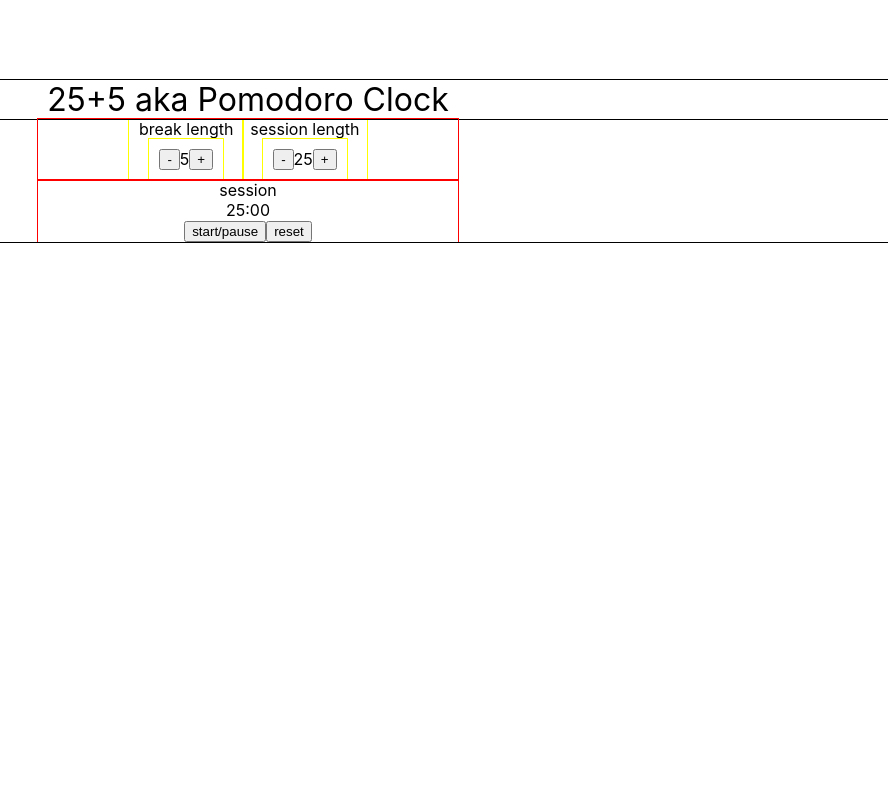
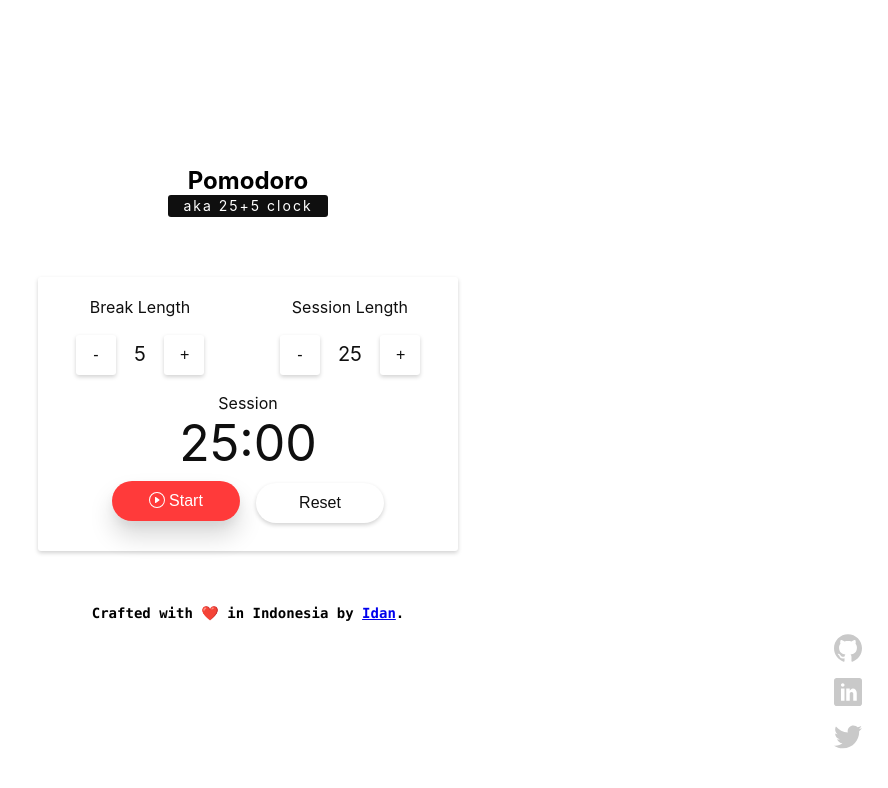
Before and after one commit to onpilot/js-pomodoro, a React (Create React App) app: page / in a window 1280 px wide. Shown: the top 788 px of the page, without its empty margins (392-1280 px from the left). Built offline with nearby package versions, Linux system fonts and the light colour scheme.

Commit message:
final revamp

```diff
--- a/src/App.css
+++ b/src/App.css
@@ -5,16 +5,44 @@
 * {
   box-sizing: border-box;
 }
-
+:root {
+  --light-red: #ff5454;
+  --dark-red: #ff3a3a;
+  --black: #0f0f0f;
+  --dim-white: #efefef;
+  --shadow: rgba(0, 0, 0, 0.15);
+}
+.center {
+  height: 100vh;
+  display: flex;
+  flex-direction: column;
+  justify-content: center;
+  /* border: 1px solid red; */
+}
 .app {
   width: 100%;
-  margin-top: 80px;
-  outline: 1px solid black;
+  /* margin-top: 40px; */
+  /* outline: 1px solid black; */
 }
-.app-title {
+.app-name {
   text-align: center;
-  font-size: 2rem;
-  outline: 1px solid black;
+  margin-bottom: 60px;
+  /* outline: 1px solid black; */
+}
+.app-name-title {
+  font-size: 24px;
+  font-weight: bold;
+}
+.app-name-sub {
+  width: 160px;
+  color: white;
+  background-color: var(--black);
+  font-size: 14px;
+  line-height: 14px;
+  letter-spacing: 2px;
+  border-radius: 3px;
+  padding: 4px;
+  margin: auto;
 }
 
 .app-main {
@@ -22,23 +50,27 @@
   max-width: 420px;
   margin: 0 auto;
   text-align: center;
+  padding: 20px;
+  border-radius: 3px;
+  /* outline: 3px solid var(--shadow); */
+  box-shadow: rgba(0, 0, 0, 0.18) 0px 2px 4px;
 }
 .main-top {
   display: flex;
   justify-content: center;
+  /* outline: 1px solid red; */
+}
+/* .main-bottom {
   outline: 1px solid red;
-}
-.main-bottom {
-  outline: 1px solid red;
-}
+} */
 
-.timerset {
+/* .timerset {
   outline: 1px solid yellow;
-}
+} */
 .box {
   display: flex;
   justify-content: center;
   margin: 0 20px;
   padding: 10px;
-  outline: 1px solid yellow;
+  /* outline: 1px solid yellow; */
 }
--- a/src/App.js
+++ b/src/App.js
@@ -5,15 +5,30 @@
 import { Box } from './components/Box';
 import { FunctionSet } from './functions/FunctionSet';
 import { getMinutesSeconds } from './functions/getMinutesSeconds';
+import { SocialLinks } from './components/social-links/SocialLinks';
+import { Footer } from './components/social-links/Footer';
 import './App.css';
 
 function App() {
-  const { breakLen, sessionLen, current, timeleft, decreaseLen, increaseLen, start_pause, reset } =
-    FunctionSet();
-
+  const {
+    breakLen,
+    sessionLen,
+    current,
+    started,
+    timeleft,
+    decreaseLen,
+    increaseLen,
+    start_pause,
+    reset,
+  } = FunctionSet();
+  console.log(started);
   return (
+    <div className="center">
       <div className="app">
-      <div className="app-title">25+5 aka Pomodoro Clock</div>
+        <div className="app-name">
+          <div className="app-name-title">Pomodoro</div>
+          <div className="app-name-sub">aka 25+5 clock</div>
+        </div>
         <div className="app-main">
           <div className="main-top">
             <Timerset className="timerset">
@@ -49,12 +64,14 @@
             <Label htmlFor="time-left" id="timer-label">
               {current}
             </Label>
-          <Display id="time-left">{getMinutesSeconds(timeleft)}</Display>
+            <Display big id="time-left">
+              {getMinutesSeconds(timeleft)}
+            </Display>
             <Box>
-            <Button id="start_stop" onClick={() => start_pause()}>
-              start/pause
+              <Button primary round id="start_stop" onClick={() => start_pause()}>
+                {started}
               </Button>
-            <Button id="reset" onClick={() => reset()}>
+              <Button round id="reset" onClick={() => reset()}>
                 reset
               </Button>
             </Box>
@@ -65,6 +82,11 @@
           </div>
         </div>
       </div>
+      <div className="social">
+        <SocialLinks></SocialLinks>
+      </div>
+      <Footer></Footer>
+    </div>
   );
 }
 
--- a/src/components/Button.js
+++ b/src/components/Button.js
@@ -1,7 +1,89 @@
+import styled from 'styled-components';
+
+const shadow = {
+  primary: 'rgba(0, 0, 0, 0.15) 0px 15px 25px, rgba(0, 0, 0, 0.05) 0px 5px 10px',
+  hoverPrimary:
+    'rgba(0, 0, 0, 0.25) 0px 0.0625em 0.0625em, rgba(0, 0, 0, 0.25) 0px 0.125em 0.5em, rgba(255, 255, 255, 0.1) 0px 0px 0px 1px inset',
+  main: 'rgba(0, 0, 0, 0.18) 0px 2px 4px',
+  hover: 'rgba(0, 0, 0, 0.20) 0px 1px 2px, rgba(0, 0, 0, 0.20) 0px 2px 4px',
+  active: 'rgba(0, 0, 0, 0.12) 0px 1px 3px, rgba(0, 0, 0, 0.24) 0px 1px 2px',
+};
+
+const StyledButton = styled.button`
+  background: ${(props) => (props.primary ? 'var(--dark-red)' : 'white')};
+  color: ${(props) => (props.primary ? 'white' : 'var(--black)')};
+  font-size: 1em;
+  text-transform: capitalize;
+  height: 40px;
+  width: ${(props) => (props.round ? '128px' : '40px')};
+  margin: 0.5em;
+  padding: ${(props) => (props.round ? '0.25em 1.5em' : '0.25em 1em')};
+  border: none;
+  border-radius: ${(props) => (props.round ? '999px' : '3px')};
+  box-shadow: ${(props) => (props.primary ? shadow.primary : shadow.main)};
+
+  &:hover {
+    box-shadow: ${(props) => (props.primary ? shadow.hoverPrimary : shadow.hover)};
+  }
+  &:active {
+    box-shadow: ${shadow.active};
+  }
+`;
+
 export const Button = (props) => {
+  if (props.id === 'start_stop') {
+    let value;
+    !props.children ? (value = start) : (value = pause);
+    return (
+      <StyledButton
+        primary={props.primary}
+        round={props.round}
+        id={props.id}
+        onClick={props.onClick}
+      >
+        {value}
+      </StyledButton>
+    );
+  }
   return (
-    <button id={props.id} onClick={props.onClick}>
+    <StyledButton primary={props.primary} round={props.round} id={props.id} onClick={props.onClick}>
       {props.children}
-    </button>
+    </StyledButton>
   );
 };
+
+const start = (
+  <div style={{ display: 'flex', justifyContent: 'center' }}>
+    <svg
+      style={{ margin: '0 2px' }}
+      xmlns="http://www.w3.org/2000/svg"
+      width="16"
+      height="16"
+      fill="currentColor"
+      class="bi bi-play-circle"
+      viewBox="0 0 16 16"
+    >
+      <path d="M8 15A7 7 0 1 1 8 1a7 7 0 0 1 0 14zm0 1A8 8 0 1 0 8 0a8 8 0 0 0 0 16z" />
+      <path d="M6.271 5.055a.5.5 0 0 1 .52.038l3.5 2.5a.5.5 0 0 1 0 .814l-3.5 2.5A.5.5 0 0 1 6 10.5v-5a.5.5 0 0 1 .271-.445z" />
+    </svg>
+    <span style={{ margin: '0 2px' }}>start</span>
+  </div>
+);
+
+const pause = (
+  <div style={{ display: 'flex', justifyContent: 'center' }}>
+    <svg
+      style={{ margin: '0 2px' }}
+      xmlns="http://www.w3.org/2000/svg"
+      width="16"
+      height="16"
+      fill="currentColor"
+      class="bi bi-pause-circle"
+      viewBox="0 0 16 16"
+    >
+      <path d="M8 15A7 7 0 1 1 8 1a7 7 0 0 1 0 14zm0 1A8 8 0 1 0 8 0a8 8 0 0 0 0 16z" />
+      <path d="M5 6.25a1.25 1.25 0 1 1 2.5 0v3.5a1.25 1.25 0 1 1-2.5 0v-3.5zm3.5 0a1.25 1.25 0 1 1 2.5 0v3.5a1.25 1.25 0 1 1-2.5 0v-3.5z" />
+    </svg>
+    <span style={{ margin: '0 2px' }}>pause</span>
+  </div>
+);
--- a/src/components/Display.js
+++ b/src/components/Display.js
@@ -1,3 +1,15 @@
+import styled from 'styled-components';
+
+const StyledDisplay = styled.div`
+  color: var(--black);
+  font-size: ${(props) => (props.big ? '3.125em' : '1.25em')};
+  padding: ${(props) => (props.big ? 0 : '0.75em 0.5em')};
+`;
+
 export const Display = (props) => {
-  return <div id={props.id}>{props.children}</div>;
+  return (
+    <StyledDisplay big={props.big} id={props.id}>
+      {props.children}
+    </StyledDisplay>
+  );
 };
--- a/src/components/Label.js
+++ b/src/components/Label.js
@@ -1,7 +1,14 @@
+import styled from 'styled-components';
+
+const StyledLabel = styled.label`
+  color: var(--black);
+  text-transform: capitalize;
+`;
+
 export const Label = (props) => {
   return (
-    <label id={props.id} htmlFor={props.htmlFor}>
+    <StyledLabel id={props.id} htmlFor={props.htmlFor}>
       {props.children}
-    </label>
+    </StyledLabel>
   );
 };
--- /dev/null
+++ b/src/components/social-links/Footer.css
@@ -0,0 +1,12 @@
+.footer {
+  display: flex;
+  align-items: center;
+  justify-content: center;
+  font-family: source-code-pro, Menlo, Monaco, Consolas, 'Courier New', monospace;
+  font-size: 14px;
+  font-weight: bold;
+  margin-top: 40px;
+}
+.footer a:hover {
+  color: var(--dark-red);
+}
--- /dev/null
+++ b/src/components/social-links/Footer.js
@@ -0,0 +1,15 @@
+import './Footer.css';
+
+export const Footer = () => {
+  return (
+    <div className="footer">
+      <p>
+        Crafted with ❤️ in Indonesia by{' '}
+        <a href="https://onpilot.github.io" target="_blank" rel="noreferrer">
+          Idan
+        </a>
+        .
+      </p>
+    </div>
+  );
+};
--- /dev/null
+++ b/src/components/social-links/IconSVG.styled.js
@@ -0,0 +1,42 @@
+import styled from 'styled-components';
+
+const paths = {
+  github: (
+    <path d="M16 0.395c-8.836 0-16 7.163-16 16 0 7.069 4.585 13.067 10.942 15.182 0.8 0.148 1.094-0.347 1.094-0.77 0-0.381-0.015-1.642-0.022-2.979-4.452 0.968-5.391-1.888-5.391-1.888-0.728-1.849-1.776-2.341-1.776-2.341-1.452-0.993 0.11-0.973 0.11-0.973 1.606 0.113 2.452 1.649 2.452 1.649 1.427 2.446 3.743 1.739 4.656 1.33 0.143-1.034 0.558-1.74 1.016-2.14-3.554-0.404-7.29-1.777-7.29-7.907 0-1.747 0.625-3.174 1.649-4.295-0.166-0.403-0.714-2.030 0.155-4.234 0 0 1.344-0.43 4.401 1.64 1.276-0.355 2.645-0.532 4.005-0.539 1.359 0.006 2.729 0.184 4.008 0.539 3.054-2.070 4.395-1.64 4.395-1.64 0.871 2.204 0.323 3.831 0.157 4.234 1.026 1.12 1.647 2.548 1.647 4.295 0 6.145-3.743 7.498-7.306 7.895 0.574 0.497 1.085 1.47 1.085 2.963 0 2.141-0.019 3.864-0.019 4.391 0 0.426 0.288 0.925 1.099 0.768 6.354-2.118 10.933-8.113 10.933-15.18 0-8.837-7.164-16-16-16z"></path>
+  ),
+  linkedin: (
+    <path d="M29 0h-26c-1.65 0-3 1.35-3 3v26c0 1.65 1.35 3 3 3h26c1.65 0 3-1.35 3-3v-26c0-1.65-1.35-3-3-3zM12 26h-4v-14h4v14zM10 10c-1.106 0-2-0.894-2-2s0.894-2 2-2c1.106 0 2 0.894 2 2s-0.894 2-2 2zM26 26h-4v-8c0-1.106-0.894-2-2-2s-2 0.894-2 2v8h-4v-14h4v2.481c0.825-1.131 2.087-2.481 3.5-2.481 2.488 0 4.5 2.238 4.5 5v9z"></path>
+  ),
+  twitter: (
+    <path d="M32 7.075c-1.175 0.525-2.444 0.875-3.769 1.031 1.356-0.813 2.394-2.1 2.887-3.631-1.269 0.75-2.675 1.3-4.169 1.594-1.2-1.275-2.906-2.069-4.794-2.069-3.625 0-6.563 2.938-6.563 6.563 0 0.512 0.056 1.012 0.169 1.494-5.456-0.275-10.294-2.888-13.531-6.862-0.563 0.969-0.887 2.1-0.887 3.3 0 2.275 1.156 4.287 2.919 5.463-1.075-0.031-2.087-0.331-2.975-0.819 0 0.025 0 0.056 0 0.081 0 3.181 2.263 5.838 5.269 6.437-0.55 0.15-1.131 0.231-1.731 0.231-0.425 0-0.831-0.044-1.237-0.119 0.838 2.606 3.263 4.506 6.131 4.563-2.25 1.762-5.075 2.813-8.156 2.813-0.531 0-1.050-0.031-1.569-0.094 2.913 1.869 6.362 2.95 10.069 2.95 12.075 0 18.681-10.006 18.681-18.681 0-0.287-0.006-0.569-0.019-0.85 1.281-0.919 2.394-2.075 3.275-3.394z"></path>
+  ),
+};
+
+const Icon = styled.svg`
+  width: 28px;
+  height: 28px;
+  fill: #c9c9c9;
+  margin: 6px;
+  &:hover {
+    fill: var(--black);
+    animation: easyRotation 2.5s;
+  }
+  @keyframes easyRotation {
+    25% {
+      transform: rotate(60deg);
+    }
+    50% {
+      transform: rotate(-360deg);
+    }
+  }
+`;
+
+export const IconSVG = (props) => {
+  const xmlns = 'http://www.w3.org/2000/svg',
+    viewBox = '0 0 32 32';
+  return (
+    <Icon xmlns={xmlns} viewBox={viewBox}>
+      {paths[props.className]}
+    </Icon>
+  );
+};
--- /dev/null
+++ b/src/components/social-links/SocialLinks.css
@@ -0,0 +1,15 @@
+.social {
+  position: fixed;
+  bottom: 5%;
+  right: 20px;
+  display: flex;
+  flex-direction: column;
+  align-items: center;
+  justify-content: center;
+}
+
+@media only screen and (max-width: 400px) {
+  .social {
+    right: 10px;
+  }
+}
--- /dev/null
+++ b/src/components/social-links/SocialLinks.js
@@ -0,0 +1,27 @@
+import { IconSVG } from './IconSVG.styled';
+import './SocialLinks.css';
+
+const onpilot = {
+  github: 'https://github.com/onpilot',
+  linkedin: 'https://www.linkedin.com/in/onpilot',
+  twitter: 'https://twitter.com/onpilot_',
+};
+
+const Link = (props) => {
+  const link = props.link;
+  return (
+    <a href={onpilot[link]} target="_blank" rel="noreferrer">
+      <IconSVG className={link}></IconSVG>
+    </a>
+  );
+};
+
+export const SocialLinks = () => {
+  return (
+    <>
+      <Link link="github"></Link>
+      <Link link="linkedin"></Link>
+      <Link link="twitter"></Link>
+    </>
+  );
+};
--- a/src/functions/FunctionSet.js
+++ b/src/functions/FunctionSet.js
@@ -96,6 +96,7 @@
     breakLen,
     sessionLen,
     current,
+    started,
     timeleft,
     decreaseLen,
     increaseLen,
```
Lines whose indentation alone changed are shown as unchanged.
